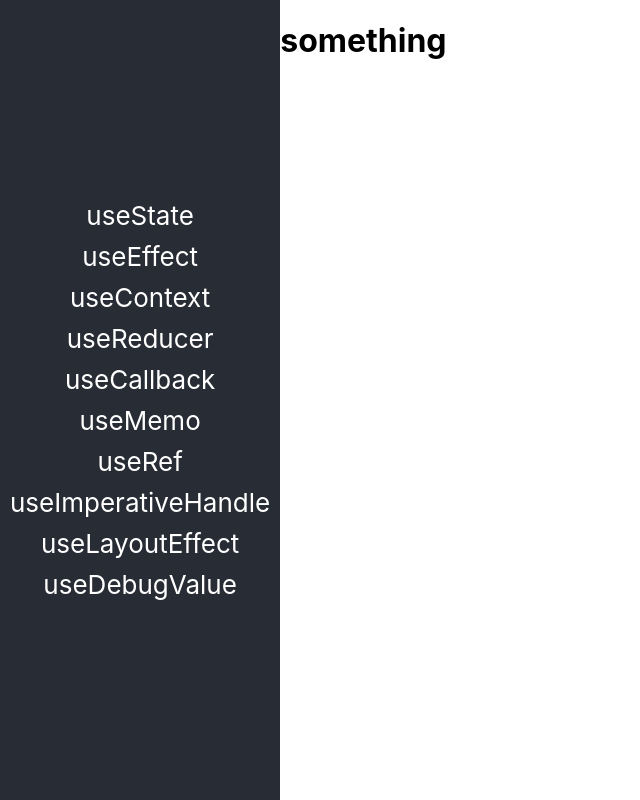
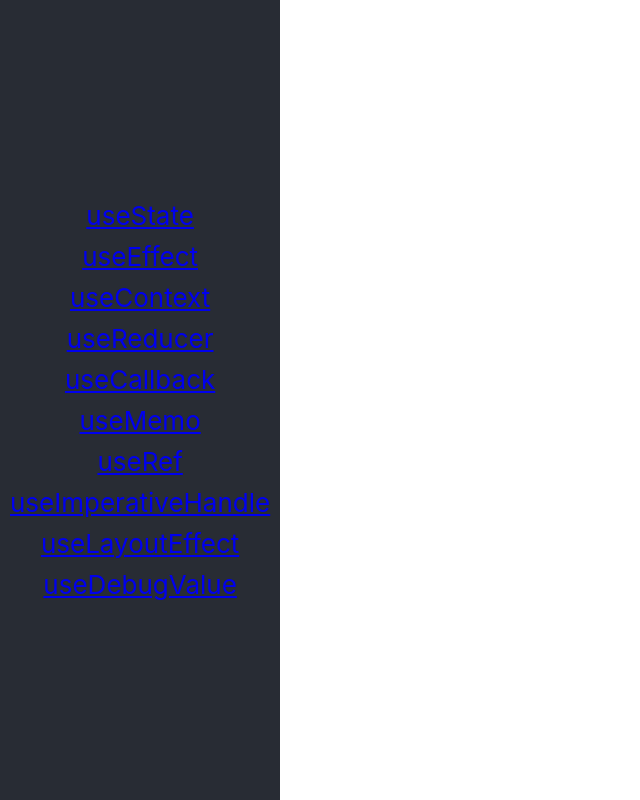
Before and after one commit to scko823/react-hooks-examples, a React (Create React App) app: page / in a window 1280 px wide. Shown: the whole page, without its empty margins (0-640 px from the left). Built offline with nearby package versions, Linux system fonts and the light colour scheme.

Commit message:
get router set up

```diff
--- a/package.json
+++ b/package.json
@@ -5,6 +5,7 @@
   "dependencies": {
     "react": "^16.8.5",
     "react-dom": "^16.8.5",
+    "react-router-dom": "^5.0.0",
     "react-scripts": "2.1.8"
   },
   "scripts": {
--- a/src/App.jsx
+++ b/src/App.jsx
@@ -1,28 +1,52 @@
 import React, { Component } from 'react';
+import { BrowserRouter as Router, Route, Link } from 'react-router-dom';
+
 import './App.css';
 
 class App extends Component {
 	render() {
 		return (
+			<Router>
 				<div className="App">
 					<header className="App-header">
 						<nav className="Nav">
 							<ul>
-							<li>useState</li>
-							<li>useEffect</li>
-							<li>useContext</li>
-							<li>useReducer</li>
-							<li>useCallback</li>
-							<li>useMemo</li>
-							<li>useRef</li>
-							<li>useImperativeHandle</li>
-							<li>useLayoutEffect</li>
-							<li>useDebugValue</li>
+								<li>
+									<Link to="/use-state">useState</Link>
+								</li>
+								<li>
+									<Link to="">useEffect</Link>
+								</li>
+								<li>
+									<Link to="">useContext</Link>
+								</li>
+								<li>
+									<Link to="">useReducer</Link>
+								</li>
+								<li>
+									<Link to="">useCallback</Link>
+								</li>
+								<li>
+									<Link to="">useMemo</Link>
+								</li>
+								<li>
+									<Link to="">useRef</Link>
+								</li>
+								<li>
+									<Link to="">useImperativeHandle</Link>
+								</li>
+								<li>
+									<Link to="">useLayoutEffect</Link>
+								</li>
+								<li>
+									<Link to="">useDebugValue</Link>
+								</li>
 							</ul>
 						</nav>
 					</header>
-				<h1>something</h1>
+					<Route path="/use-state" component={() => <h1>useState</h1>} />
 				</div>
+			</Router>
 		);
 	}
 }
```
Also changed, not shown: src/hooks/useState.jsx (added), 1 other file (tests, documents, lock files or other folders). Lines whose indentation alone changed are shown as unchanged.
